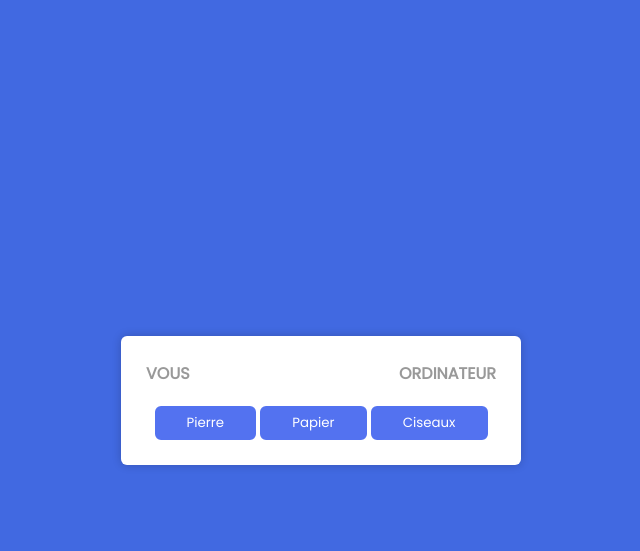
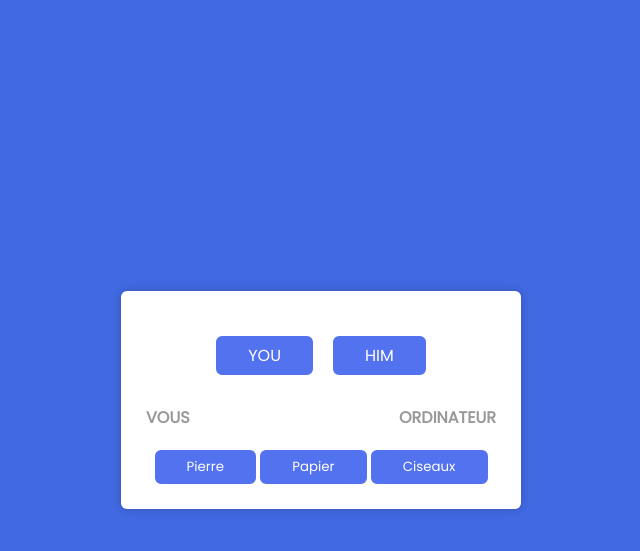
Before and after one commit to Pireyohan/Git, a PHP site: page / in a window 1280 px wide. Shown: the top 551 px of the page, without its empty margins (319-959 px from the left). Run offline with PHP 8.4, Linux system fonts and the light colour scheme.

Commit message:
"modif shifumi , DOM , scoring"

```diff
--- a/JS/Exercice/Other Shifumi/index.html
+++ b/JS/Exercice/Other Shifumi/index.html
@@ -10,7 +10,17 @@
 </head>
 
 <body>
+
     <section>
+        <div class="score" style="display: flex ;">
+            <div id="votreScore">YOU
+            </div>
+            <div>
+
+            </div>
+            <div id="sonScore">HIM</div>
+
+        </div>
         <div class="choix">
             <h4>Vous <span id="choix-utilisateur"></span></h4>
             <h4>Ordinateur <span id="choix-ordinateur"></span></h4>
--- a/JS/Exercice/Other Shifumi/index.js
+++ b/JS/Exercice/Other Shifumi/index.js
@@ -1,11 +1,17 @@
 const contenantChoixOrdinateur = document.getElementById('choix-ordinateur');
 const contenantChoixUtilisateur = document.getElementById('choix-utilisateur');
 const contenantResultat = document.getElementById('resultat');
+const contenantScoreYou = document.getElementById('votreScore');
+const contenantScoreHim = document.getElementById('sonScore');
 
 const choixPossibles = document.querySelectorAll('button');
 let choixUtilisateur
 let resultat
 let choixOrdinateur
+
+let score = 0;
+let scoreYou = 0;
+let scoreIA = 0;
 
 //Event click sur les boutons
 choixPossibles.forEach(choixPossibles => choixPossibles.addEventListener('click', (e) => {
@@ -13,8 +19,8 @@ choixPossibles.forEach(choixPossibles => choixPossibles.addEventListener('click'
     choixUtilisateur = e.target.id;
     //on ajoute l'image qui correspond au choix
     contenantChoixUtilisateur.innerHTML = `<img src="${choixUtilisateur}.png">`
-    generer_choix_ordinateur()
-    verification()
+    generer_choix_ordinateur();
+    verification();
 }))
 
 
@@ -38,30 +44,40 @@ function generer_choix_ordinateur() {
 
 function verification() {
     if (choixUtilisateur == choixOrdinateur) {
-        resultat = "Egalite !";
+        resultat = "Execo Mec !";
     }
     //Les cas ou le joueur perd
     if (choixUtilisateur == "pierre" && choixOrdinateur == "papier") {
-        resultat = "Perdu !";
+        resultat = "Vous avez perdu !";
+        scoreIA++;
     }
 
     if (choixUtilisateur == "papier" && choixOrdinateur == "ciseaux") {
-        resultat = "Perdu !";
+        resultat = "Vous avez perdu !";
+        scoreIA++;
     }
     if (choixUtilisateur == "ciseaux" && choixOrdinateur == "pierre") {
-        resultat = "Perdu !";
+        resultat = "Vous avez perdu !";
+        scoreIA++;
     }
     // Les cas ou le joueur gagne
     if (choixUtilisateur == "pierre" && choixOrdinateur == "ciseaux") {
-        resultat = "Gagné !";
+        resultat = "Vous avez gagné !";
+        scoreYou++;
     }
 
     if (choixUtilisateur == "papier" && choixOrdinateur == "pierre") {
-        resultat = "Gagné !";
+        resultat = "Vous avez gagné !";
+        scoreYou++;
     }
     if (choixUtilisateur == "ciseaux" && choixOrdinateur == "papier") {
-        resultat = "Gagné !";
+        resultat = "Vous avez gagné !";
+        scoreYou++;
     }
+
+    contenantResultat.innerHTML = resultat;
+    contenantScoreHim.innerHTML = "Him : " + scoreIA;
+    contenantScoreYou.innerHTML = "You : " + scoreYou;
 
 
 }
--- a/JS/Exercice/Other Shifumi/style.css
+++ b/JS/Exercice/Other Shifumi/style.css
@@ -21,6 +21,7 @@ section {
     display: flex;
     flex-direction: column;
     align-items: center;
+    margin: 20px;
     width: 400px;
     background-color: white;
     padding: 25px;
@@ -29,7 +30,7 @@ section {
 }
 
 .choix {
-
+    margin-top: 30px;
     display: flex;
     width: 100%;
     justify-content: space-between;
@@ -50,7 +51,7 @@ img {
 }
 
 button {
-    padding:  5px 30px;
+    padding: 5px 30px;
     margin-top: 20px;
     border: 2px solid #5372f0;
     background-color: #5372f0;
@@ -60,8 +61,36 @@ button {
     text-transform: capitalize;
 
 }
+
 button:focus {
     background-color: #fff;
-    color:#5372f0;
+    color: #5372f0;
 
 }
+
+#votreScore {
+    padding: 5px 30px;
+    margin-top: 20px;
+    border: 2px solid #5372f0;
+    background-color: #5372f0;
+    color: #fff;
+    cursor: pointer;
+    border-radius: 6px;
+    text-transform: capitalize;
+
+}
+
+
+#sonScore {
+    padding: 5px 30px;
+    margin-top: 20px;
+    margin-left: 20px;
+    border: 2px solid #5372f0;
+    background-color: #5372f0;
+    color: #fff;
+    cursor: pointer;
+    border-radius: 6px;
+    text-transform: capitalize;
+
+
+}
```
